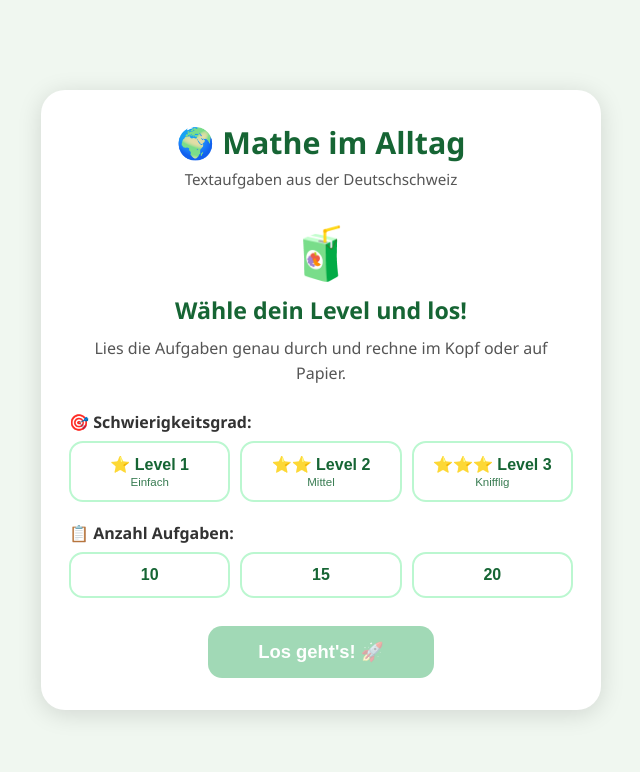
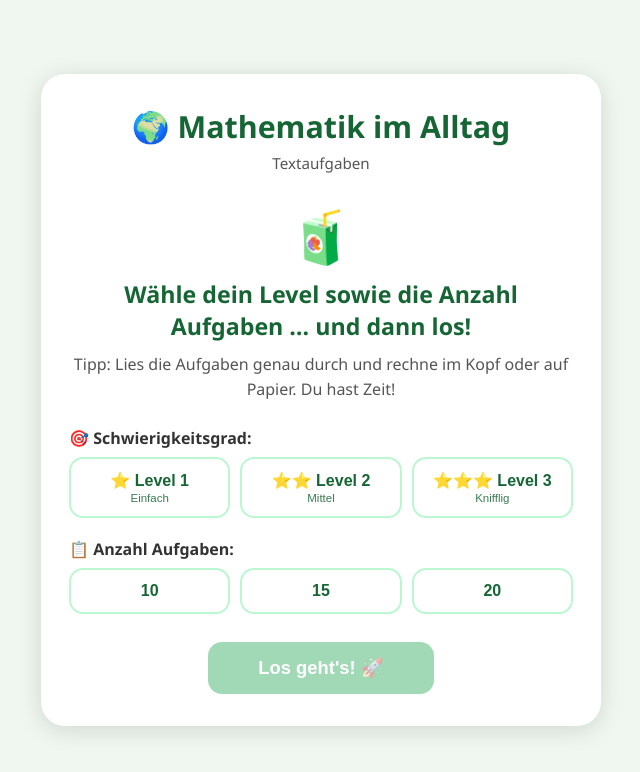
Before and after one commit to juergenfranck/psw-mathe, a plain HTML site: page index.html in a window 1280 px wide. Shown: the whole page, without its empty margins (319-959 px from the left). Drawn offline with Linux system fonts and the light colour scheme.

Commit message:
index.html

```diff
--- a/index.html
+++ b/index.html
@@ -80,10 +80,10 @@
 
   <!-- START -->
   <div id="start">
-    <div class="hdr"><h1>🌍 Mathe im Alltag</h1><p>Textaufgaben aus der Deutschschweiz</p></div>
+    <div class="hdr"><h1>🌍 Mathematik im Alltag</h1><p>Textaufgaben</p></div>
     <span class="big-emoji">🧃</span>
-    <h2>Wähle dein Level und los!</h2>
-    <p>Lies die Aufgaben genau durch und rechne im Kopf oder auf Papier.</p>
+    <h2>Wähle dein Level sowie die Anzahl Aufgaben … und dann los!</h2>
+    <p>Tipp: Lies die Aufgaben genau durch und rechne im Kopf oder auf Papier. Du hast Zeit!</p>
 
     <div class="option-group">
       <label>🎯 Schwierigkeitsgrad:</label>
@@ -259,7 +259,7 @@ function checkAnswer(){
     fb.textContent='✅ Richtig! Super gemacht!';
     fb.className='feedback ok';
   } else {
-    fb.textContent=`❌ Leider falsch. Richtige Antwort: ${displayAns}`;
+    fb.textContent=`❌ Leider falsch. Die richtige Antwort lautet: ${displayAns}`;
     fb.className='feedback nok';
     document.getElementById('hint').textContent=`💡 Tipp: ${t.tipp}`;
   }
```
